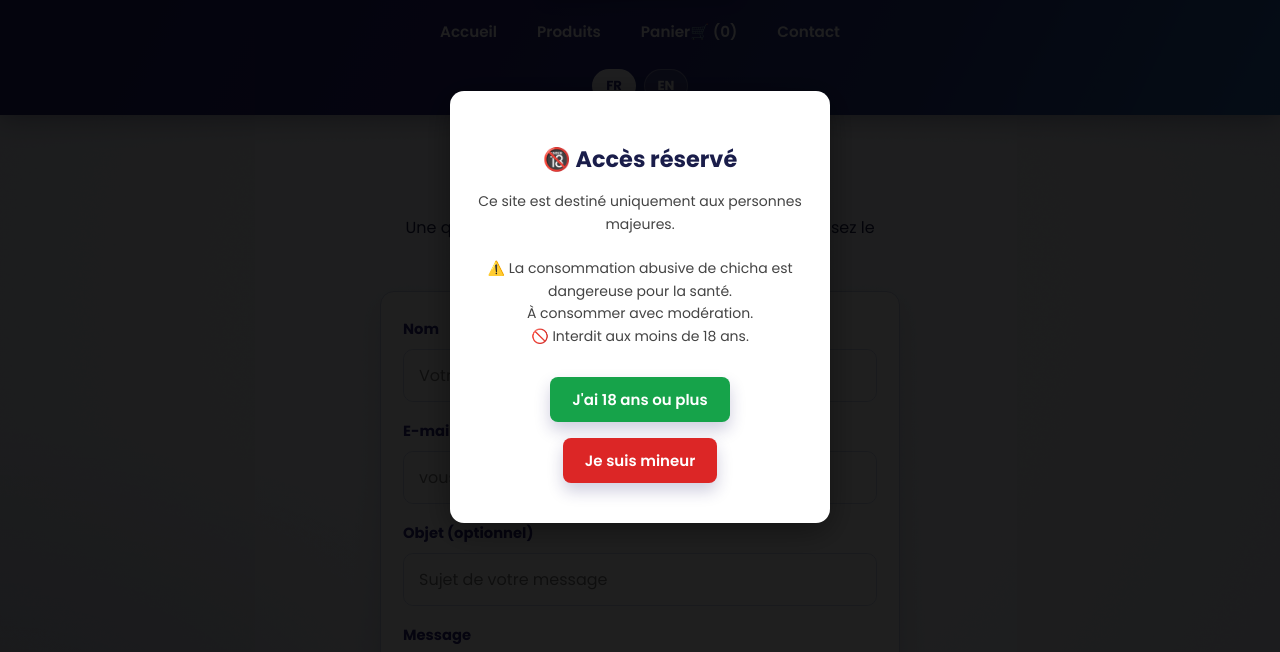
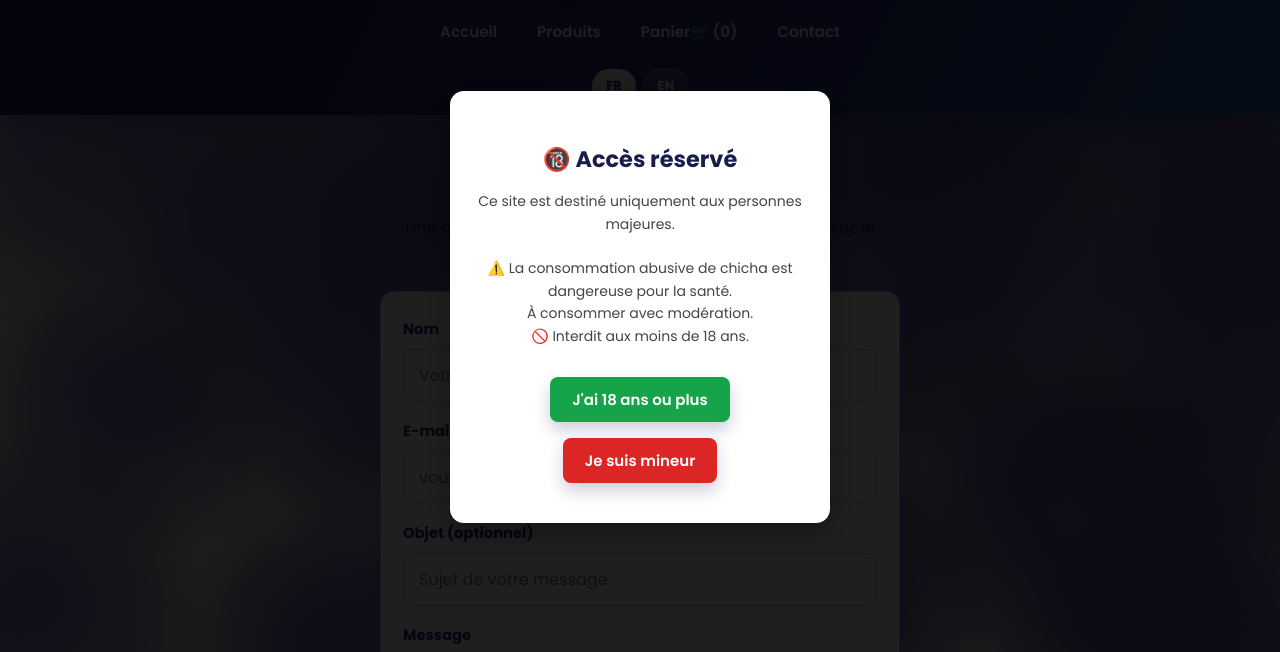
Before and after one commit to smarttech0707/onchiche225, a website: page contact.html in a window 1280 px wide. Shown: the part 93-745 px from the top of the page. Drawn offline with Linux system fonts and the light colour scheme; no server answers; animation ran at ten frames a second.

Commit message:
Ajout animation fumée sur toutes les pages

```diff
--- a/contact.html
+++ b/contact.html
@@ -12,7 +12,9 @@
 
 <body>
 
-<header class="site-header">
+<canvas id="smoke-canvas" style="position:fixed;top:0;left:0;width:100%;height:100%;pointer-events:none;z-index:0;opacity:0.8;"></canvas>
+
+<header class="site-header" style="position:relative;z-index:1;">
 <div class="header-top">
 <h1 class="logo">
 <a href="index.html" class="logo-link"><img src="logo.png" alt="Logo Onchiche225" class="site-logo" width="320" height="74" decoding="async" onerror="this.onerror=null;this.src='logo.svg';"></a>
@@ -75,5 +77,40 @@
 </footer>
 
 <script src="script.js"></script>
+<script>
+(function() {
+  const canvas = document.getElementById("smoke-canvas");
+  if (!canvas) return;
+  const ctx = canvas.getContext("2d");
+  let W = canvas.width = window.innerWidth;
+  let H = canvas.height = window.innerHeight;
+  window.addEventListener("resize", () => { W = canvas.width = window.innerWidth; H = canvas.height = window.innerHeight; });
+  const particles = [];
+  const COUNT = 80;
+  function rand(min, max) { return Math.random() * (max - min) + min; }
+  function createParticle() {
+    return { x: rand(0, W), y: H + rand(0, 100), r: rand(80, 200), alpha: rand(0.4, 0.75), vx: rand(-0.6, 0.6), vy: rand(-0.5, -1.2), grow: rand(0.3, 0.8), fade: rand(0.001, 0.003) };
+  }
+  for (let i = 0; i < COUNT; i++) { const p = createParticle(); p.y = rand(0, H); particles.push(p); }
+  function draw() {
+    ctx.clearRect(0, 0, W, H);
+    particles.forEach((p, i) => {
+      ctx.beginPath();
+      const grad = ctx.createRadialGradient(p.x, p.y, 0, p.x, p.y, p.r);
+      grad.addColorStop(0, `rgba(70,55,190,${p.alpha})`);
+      grad.addColorStop(0.4, `rgba(50,40,150,${p.alpha * 0.6})`);
+      grad.addColorStop(0.75, `rgba(30,25,100,${p.alpha * 0.25})`);
+      grad.addColorStop(1, `rgba(20,15,80,0)`);
+      ctx.fillStyle = grad;
+      ctx.arc(p.x, p.y, p.r, 0, Math.PI * 2);
+      ctx.fill();
+      p.x += p.vx; p.y += p.vy; p.r += p.grow; p.alpha -= p.fade;
+      if (p.alpha <= 0 || p.y + p.r < 0) particles[i] = createParticle();
+    });
+    requestAnimationFrame(draw);
+  }
+  draw();
+})();
+</script>
 </body>
 </html>
```
Also changed, not shown: cart.html (+38 -1 lines), products.html (+38 -1 lines).
